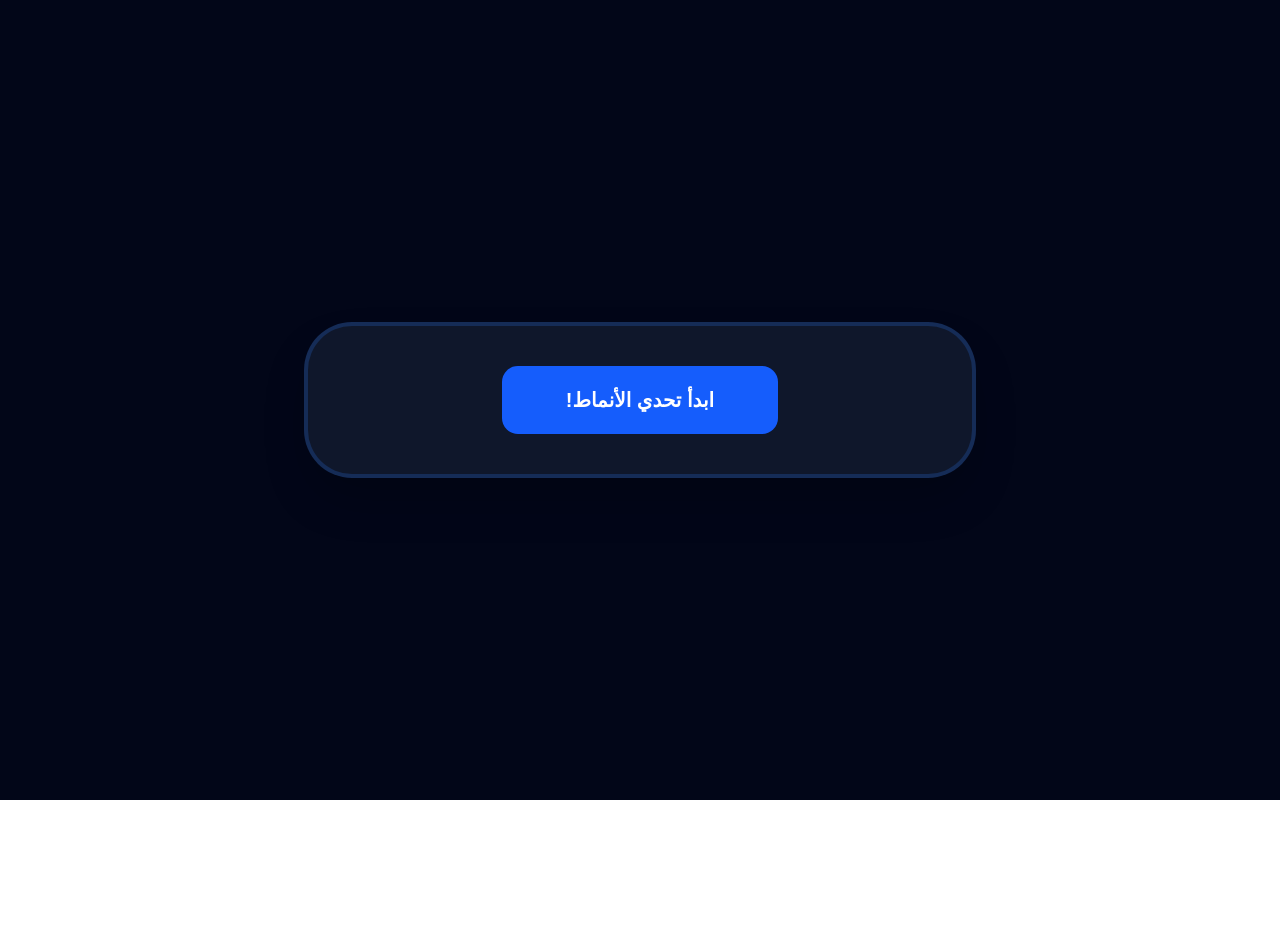
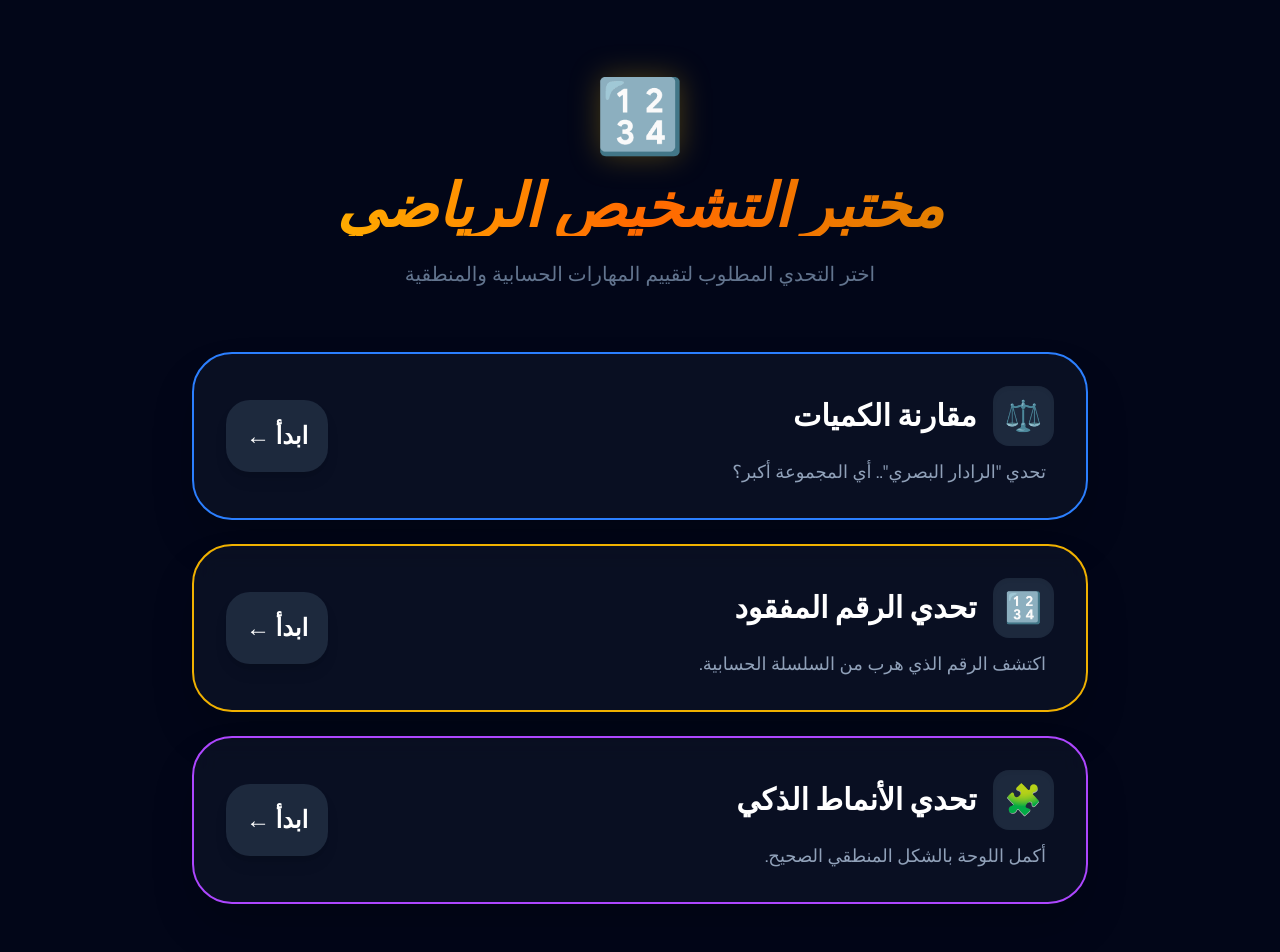
Before and after one commit to vivaex/basira-global, a Next.js app: page /diagnose/math in a window 1280 px wide. Shown: the top 952 px of the page. Before the commit the page ends 800 px from the top, so only its background shows below. Built offline with nearby package versions, Linux system fonts and the light colour scheme.

Commit message:
fix: solve build errors and window undefined

```diff
--- a/app/diagnose/math/page.tsx
+++ b/app/diagnose/math/page.tsx
@@ -1,59 +1,84 @@
 'use client';
-import { useState } from 'react';
 import Link from 'next/link';
 
-const SHAPES_LIST = ['🔴', '🔵', '🟡', '🟢', '⭐', '💎'];
-
-export default function PatternsTest() {
-  const [gameState, setGameState] = useState<'start' | 'playing' | 'result'>('start');
-  const [round, setRound] = useState(1);
-  const [score, setScore] = useState(0);
-  const [pattern, setPattern] = useState({ sequence: [] as string[], answer: '', options: [] as string[] });
-
-  const generatePattern = () => {
-    if (round > 8) {
-      if (typeof window !== 'undefined') {
-        localStorage.setItem('patternsScore', score.toString());
-      }
-      setGameState('result');
-      return;
-    }
-    const s1 = SHAPES_LIST[Math.floor(Math.random() * 3)];
-    const s2 = SHAPES_LIST[Math.floor(Math.random() * 3) + 3];
-    const sequence = [s1, s2, s1];
-    const answer = s2;
-    const options = [s2, s1, SHAPES_LIST[1], SHAPES_LIST[4]].sort(() => 0.5 - Math.random());
-    setPattern({ sequence, answer, options });
-    setGameState('playing');
-  };
+export default function MathMenu() {
+  const tests = [
+    {
+      id: 'comparison',
+      title: 'مقارنة الكميات',
+      icon: '⚖️',
+      color: 'border-blue-500',
+      desc: 'تحدي "الرادار البصري".. أي المجموعة أكبر؟'
+    },
+    {
+      id: 'counting',
+      title: 'تحدي الرقم المفقود',
+      icon: '🔢',
+      color: 'border-yellow-500',
+      desc: 'اكتشف الرقم الذي هرب من السلسلة الحسابية.'
+    },
+    {
+      id: 'patterns',
+      title: 'تحدي الأنماط الذكي',
+      icon: '🧩',
+      color: 'border-purple-500',
+      desc: 'أكمل اللوحة بالشكل المنطقي الصحيح.'
+    },
+  ];
 
   return (
-    <main className="min-h-screen bg-slate-950 text-white flex flex-col items-center justify-center p-6" dir="rtl">
-      <div className="bg-slate-900 p-10 rounded-[3rem] border-4 border-blue-500/20 shadow-2xl max-w-2xl w-full text-center">
-        {gameState === 'start' && (
-          <button onClick={generatePattern} className="bg-blue-600 px-16 py-5 rounded-2xl font-black text-xl">ابدأ تحدي الأنماط!</button>
-        )}
-        {gameState === 'playing' && (
-          <div>
-            <div className="text-slate-500 mb-8">اللغز {round} / 8</div>
-            <div className="flex justify-center gap-6 mb-16 bg-slate-950 p-8 rounded-[2rem] border border-slate-800">
-              {pattern.sequence.map((s, i) => <span key={i} className="text-7xl">{s}</span>)}
-              <div className="text-7xl w-24 h-24 bg-slate-800 rounded-2xl flex items-center justify-center border-2 border-dashed border-blue-500 animate-pulse">؟</div>
-            </div>
-            <div className="grid grid-cols-2 gap-6">
-              {pattern.options.map((opt, i) => (
-                <button key={i} onClick={() => { if (opt === pattern.answer) setScore(s => s + 12.5); setRound(r => r + 1); generatePattern(); }} className="text-6xl p-6 bg-slate-800 hover:bg-blue-600 rounded-3xl transition">{opt}</button>
-              ))}
-            </div>
-          </div>
-        )}
-        {gameState === 'result' && (
-          <div className="animate-in zoom-in">
-             <h2 className="text-5xl font-black text-blue-400 mb-8">منطقي بامتياز!</h2>
-             <div className="text-8xl font-black mb-10">{Math.round(score)}</div>
-             <Link href="/diagnose/math" className="text-slate-500 underline">العودة للمختبر</Link>
-          </div>
-        )}
+    <main className="min-h-screen bg-slate-950 text-white p-6 md:p-20 font-sans" dir="rtl">
+      <div className="max-w-4xl mx-auto">
+
+        {/* رأس الصفحة */}
+        <header className="text-center mb-16 animate-in fade-in duration-700">
+          <div className="text-7xl mb-6 drop-shadow-[0_0_15px_rgba(234,179,8,0.3)]">🔢</div>
+          <h1 className="text-5xl md:text-6xl font-black bg-gradient-to-r from-yellow-400 via-orange-500 to-yellow-600 bg-clip-text text-transparent italic">
+            مختبر التشخيص الرياضي
+          </h1>
+          <p className="text-slate-500 mt-6 text-xl font-light">
+            اختر التحدي المطلوب لتقييم المهارات الحسابية والمنطقية
+          </p>
+        </header>
+
+        {/* شبكة الاختيارات */}
+        <div className="grid gap-6">
+          {tests.map((test) => (
+            <Link key={test.id} href={`/diagnose/math/${test.id}`}>
+              <div className={`bg-slate-900/60 backdrop-blur-md p-8 rounded-[2.5rem] border-2 ${test.color} hover:scale-[1.03] transition-all cursor-pointer shadow-2xl flex justify-between items-center group overflow-hidden relative`}>
+
+                {/* تأثير خلفية عند الحوم (Hover) */}
+                <div className={`absolute inset-0 opacity-0 group-hover:opacity-5 transition-opacity bg-white`}></div>
+
+                <div className="text-right z-10">
+                  <h2 className="text-2xl md:text-3xl font-black flex items-center gap-4 text-white">
+                    <span className="bg-slate-800 p-3 rounded-2xl shadow-inner">{test.icon}</span>
+                    {test.title}
+                  </h2>
+                  <p className="text-slate-400 mt-3 text-lg font-light pr-2">
+                    {test.desc}
+                  </p>
+                </div>
+
+                <div className="bg-slate-800 p-5 rounded-3xl group-hover:bg-yellow-600 group-hover:text-black transition-all shadow-lg z-10">
+                  <span className="text-2xl font-bold">ابدأ ←</span>
+                </div>
+              </div>
+            </Link>
+          ))}
+        </div>
+
+        {/* زر العودة */}
+        <div className="mt-16 text-center">
+          <Link href="/diagnose" className="text-slate-600 hover:text-blue-400 transition-colors flex items-center justify-center gap-2 text-lg group">
+             <span className="group-hover:-translate-x-2 transition-transform">🔙</span>
+             العودة لبوابة التشخيص الرئيسية
+          </Link>
+        </div>
+
+        <footer className="mt-20 opacity-20 text-center text-sm italic">
+          منصة بصيرة - وحدة التقييم الرقمي v1.2
+        </footer>
       </div>
     </main>
   );
```
